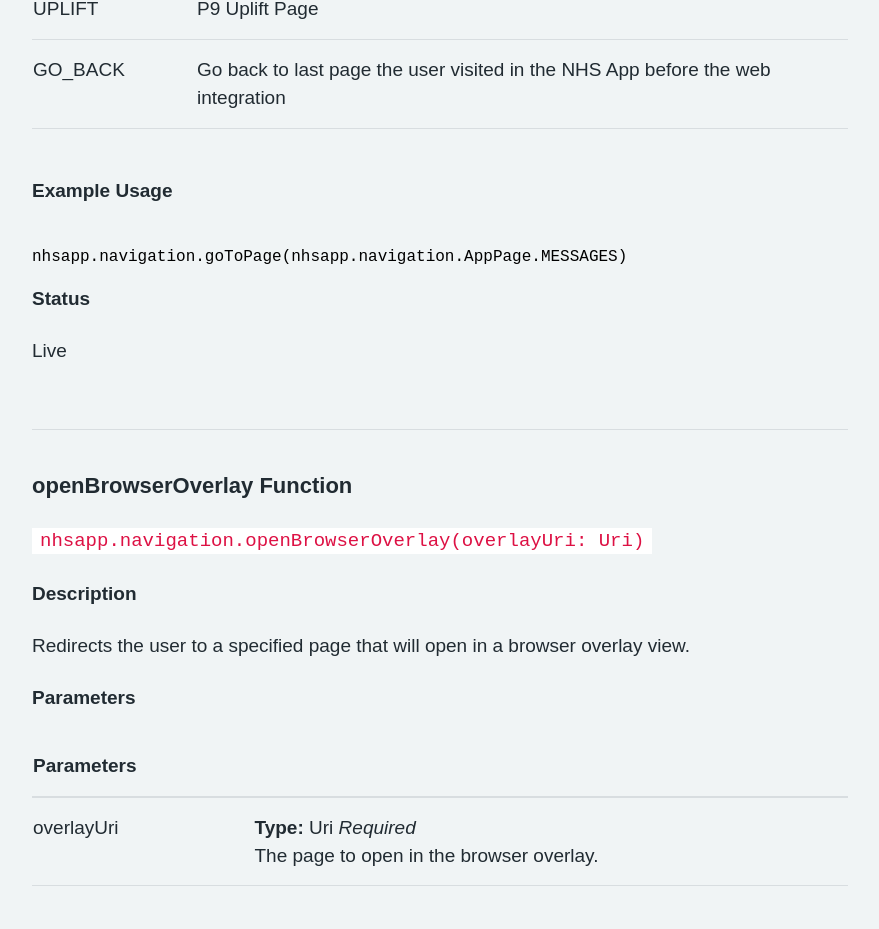
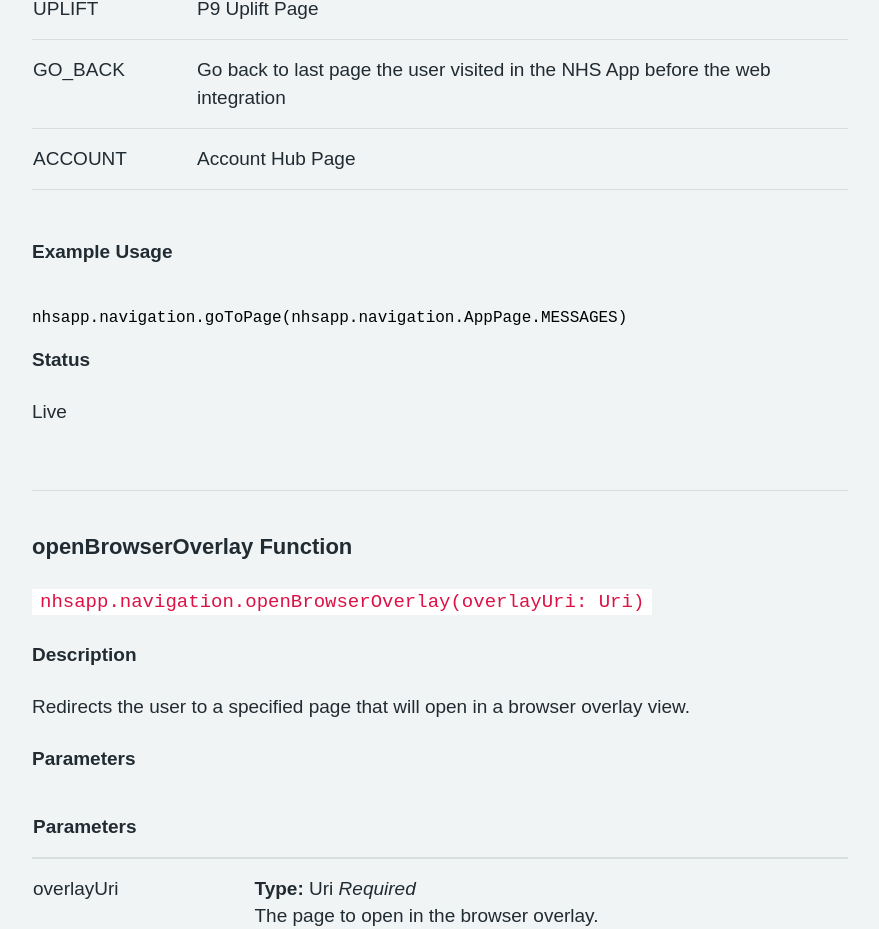
Before and after one commit to nhsconnect/nhsapp-developer-documentation, an Eleventy site: page src/js-v2-api-specification.md in a window 1280 px wide. Shown: the part 5317-6246 px from the top of the page, without its empty margins (342-1221 px from the left). Built offline with nearby package versions, Linux system fonts and the light colour scheme; Eleventy itself is replaced by a stand-in of ours; code samples lack their colours; files that its build step writes are made by us from their sources; a web font is replaced by a local one.

Commit message:
NHSO-59543: Page enum added for account hub page

```diff
--- a/src/js-v2-api-specification.md
+++ b/src/js-v2-api-specification.md
@@ -156,6 +156,7 @@
 | MESSAGES       | Messages Hub Page                                                               |
 | UPLIFT         | P9 Uplift Page                                                                  |
 | GO_BACK        | Go back to last page the user visited in the NHS App before the web integration |
+| ACCOUNT        | Account Hub Page                                                                |
 
 
 ##### Example Usage
```
